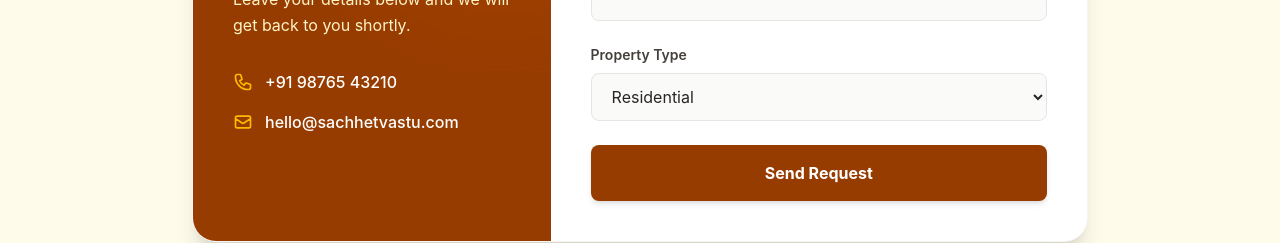
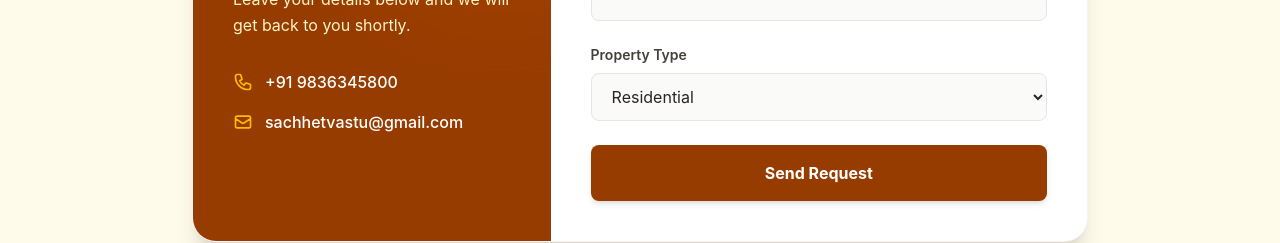
Before and after one commit to Madzsrf/Consultancy-catalogue, a React (Vite) app: page / in a window 1280 px wide. Shown: the part 4091-4334 px from the top of the page. Built offline with nearby package versions, Linux system fonts and the light colour scheme; the HTML template or start-up script is replaced by a standard one.

Commit message:
Updated website features

```diff
--- a/src/App.jsx
+++ b/src/App.jsx
@@ -379,8 +379,8 @@ export default function App() {
               <h3 className="text-3xl font-bold mb-4 relative z-10">{t.contactTitle}</h3>
               <p className="text-amber-100 dark:text-stone-400 mb-8 relative z-10 leading-relaxed">{t.contactDesc}</p>
               <div className="space-y-4 relative z-10">
-                <p className="flex items-center gap-3 font-medium"><svg className="w-5 h-5 text-amber-400" fill="none" stroke="currentColor" viewBox="0 0 24 24"><path strokeLinecap="round" strokeLinejoin="round" strokeWidth="2" d="M3 5a2 2 0 012-2h3.28a1 1 0 01.948.684l1.498 4.493a1 1 0 01-.502 1.21l-2.257 1.13a11.042 11.042 0 005.516 5.516l1.13-2.257a1 1 0 011.21-.502l4.493 1.498a1 1 0 01.684.949V19a2 2 0 01-2 2h-1C9.716 21 3 14.284 3 6V5z"/></svg> +91 98765 43210</p>
-                <p className="flex items-center gap-3 font-medium"><svg className="w-5 h-5 text-amber-400" fill="none" stroke="currentColor" viewBox="0 0 24 24"><path strokeLinecap="round" strokeLinejoin="round" strokeWidth="2" d="M3 8l7.89 5.26a2 2 0 002.22 0L21 8M5 19h14a2 2 0 002-2V7a2 2 0 00-2-2H5a2 2 0 00-2 2v10a2 2 0 002 2z"/></svg> hello@sachhetvastu.com</p>
+                <p className="flex items-center gap-3 font-medium"><svg className="w-5 h-5 text-amber-400" fill="none" stroke="currentColor" viewBox="0 0 24 24"><path strokeLinecap="round" strokeLinejoin="round" strokeWidth="2" d="M3 5a2 2 0 012-2h3.28a1 1 0 01.948.684l1.498 4.493a1 1 0 01-.502 1.21l-2.257 1.13a11.042 11.042 0 005.516 5.516l1.13-2.257a1 1 0 011.21-.502l4.493 1.498a1 1 0 01.684.949V19a2 2 0 01-2 2h-1C9.716 21 3 14.284 3 6V5z"/></svg> +91 9836345800</p>
+                <p className="flex items-center gap-3 font-medium"><svg className="w-5 h-5 text-amber-400" fill="none" stroke="currentColor" viewBox="0 0 24 24"><path strokeLinecap="round" strokeLinejoin="round" strokeWidth="2" d="M3 8l7.89 5.26a2 2 0 002.22 0L21 8M5 19h14a2 2 0 002-2V7a2 2 0 00-2-2H5a2 2 0 00-2 2v10a2 2 0 002 2z"/></svg> sachhetvastu@gmail.com</p>
               </div>
             </div>
 
```
